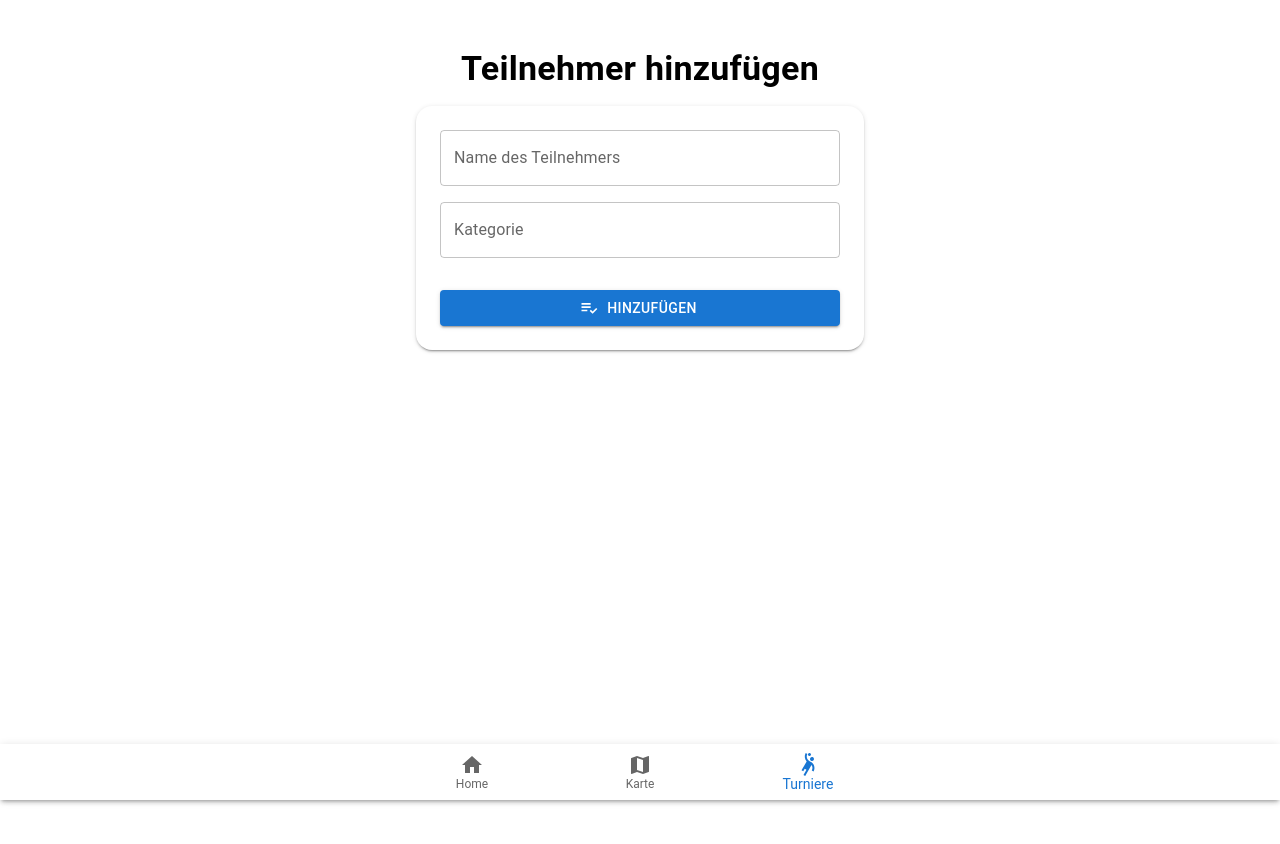
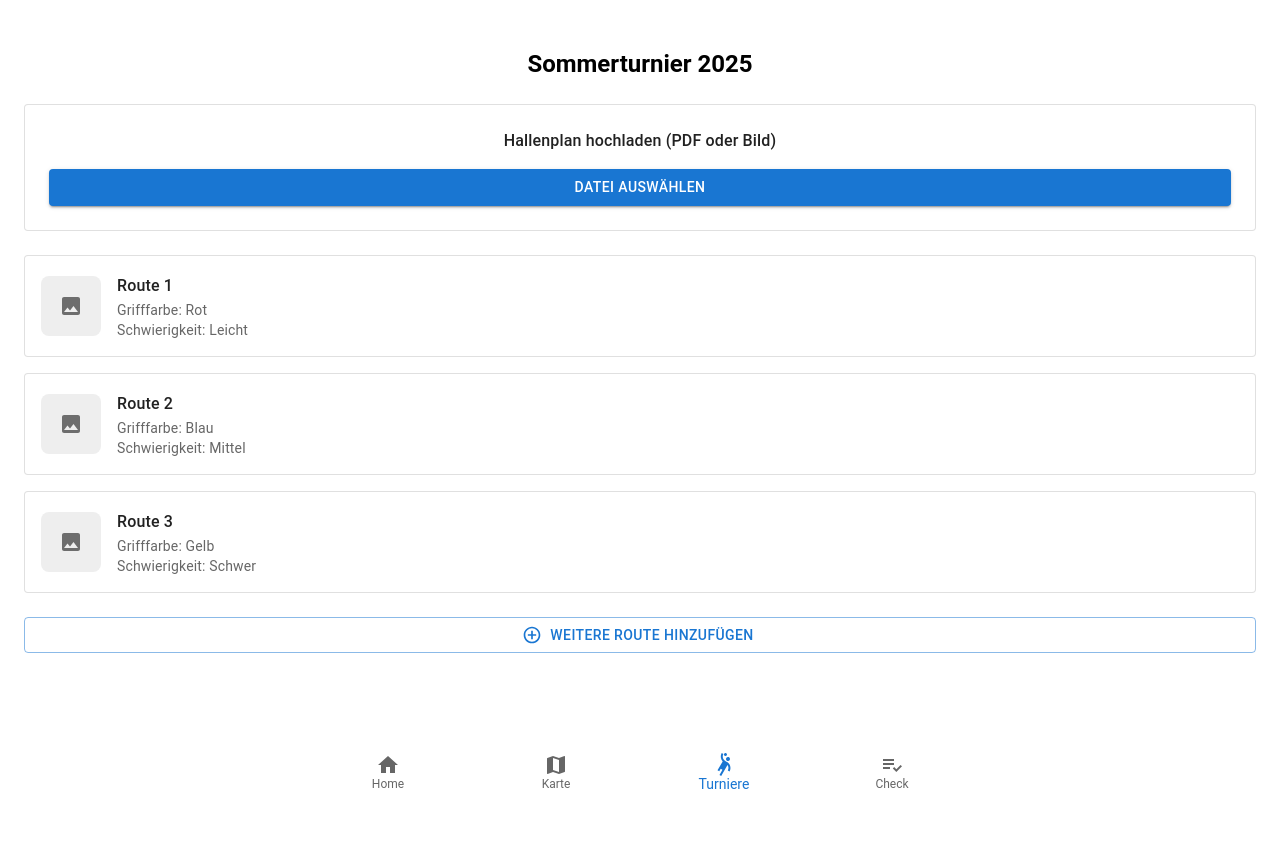
Before and after one commit to JonasFlachmann/ClimbingTurnamentAppPublic, a Next.js app: page /tournament-fill in a window 1280 px wide. Shown: the top 844 px of the page. Built offline with nearby package versions, Linux system fonts and the light colour scheme.

Commit message:
Update tournament-fill.tsx

```diff
--- a/pages/tournament-fill.tsx
+++ b/pages/tournament-fill.tsx
@@ -1,50 +1,160 @@
 import React from "react";
-import { Box, Typography, TextField, Button, Paper, BottomNavigation, BottomNavigationAction } from "@mui/material";
+import {
+  Box,
+  Typography,
+  Button,
+  Paper,
+  TextField,
+  IconButton,
+  BottomNavigation,
+  BottomNavigationAction,
+} from "@mui/material";
 import HomeIcon from "@mui/icons-material/Home";
 import MapIcon from "@mui/icons-material/Map";
 import SportsHandballIcon from "@mui/icons-material/SportsHandball";
 import PlaylistAddCheckIcon from "@mui/icons-material/PlaylistAddCheck";
+import AddCircleOutlineIcon from "@mui/icons-material/AddCircleOutline";
+import ImageIcon from "@mui/icons-material/Image";
 import Link from "next/link";
 import { useRouter } from "next/router";
 
 const TournamentFillPage: React.FC = () => {
   const [value, setValue] = React.useState(2);
-  const router = useRouter();
 
-  const handleAdd = () => {
-    // Teilnehmer hinzufügen...
-    router.push("/tournament-overview");
-  };
+  // Dummy-Routen
+  const dummyRoutes = [
+    { id: 1, name: "Route 1", color: "Rot", difficulty: "Leicht" },
+    { id: 2, name: "Route 2", color: "Blau", difficulty: "Mittel" },
+    { id: 3, name: "Route 3", color: "Gelb", difficulty: "Schwer" },
+  ];
 
   return (
-    <>
-      <Box sx={{ minHeight: "100vh", bgcolor: "background.default", px: 2, pb: 10, pt: 5, display: "flex", flexDirection: "column", alignItems: "center" }}>
-        <Typography variant="h4" sx={{ fontWeight: "bold", mb: 2, textAlign: "center" }}>
-          Teilnehmer hinzufügen
+    <Box
+      sx={{
+        minHeight: "100vh",
+        bgcolor: "background.default",
+        px: 2,
+        pb: 10,
+        pt: 5,
+        display: "flex",
+        flexDirection: "column",
+        gap: 3,
+      }}
+    >
+      {/* Turniername */}
+      <Typography variant="h5" fontWeight="bold" textAlign="center">
+        Sommerturnier 2025
+      </Typography>
+
+      {/* Upload Feld */}
+      <Paper
+        variant="outlined"
+        sx={{
+          p: 3,
+          textAlign: "center",
+          display: "flex",
+          flexDirection: "column",
+          gap: 2,
+        }}
+      >
+        <Typography variant="body1" fontWeight="medium">
+          Hallenplan hochladen (PDF oder Bild)
         </Typography>
-        <Paper elevation={2} sx={{ borderRadius: 4, p: 3, mb: 4, width: "100%", maxWidth: 400 }}>
-          <TextField label="Name des Teilnehmers" fullWidth sx={{ mb: 2 }} />
-          <TextField label="Kategorie" fullWidth sx={{ mb: 2 }} />
-          <Button
-            variant="contained"
-            color="primary"
-            startIcon={<PlaylistAddCheckIcon />}
-            fullWidth
-            sx={{ mt: 2 }}
-            onClick={handleAdd}
+        <Button variant="contained" component="label">
+          Datei auswählen
+          <input type="file" hidden accept=".pdf,image/*" />
+        </Button>
+      </Paper>
+
+      {/* Dummy-Routen */}
+      <Box sx={{ display: "flex", flexDirection: "column", gap: 2 }}>
+        {dummyRoutes.map((route) => (
+          <Paper
+            key={route.id}
+            variant="outlined"
+            sx={{
+              p: 2,
+              display: "flex",
+              alignItems: "center",
+              gap: 2,
+            }}
           >
-            Hinzufügen
-          </Button>
-        </Paper>
+            {/* Bildplatzhalter */}
+            <Box
+              sx={{
+                width: 60,
+                height: 60,
+                bgcolor: "grey.200",
+                display: "flex",
+                alignItems: "center",
+                justifyContent: "center",
+                borderRadius: 2,
+              }}
+            >
+              <ImageIcon color="action" />
+            </Box>
+
+            {/* Infos */}
+            <Box sx={{ flexGrow: 1 }}>
+              <Typography variant="subtitle1" fontWeight="medium">
+                {route.name}
+              </Typography>
+              <Typography variant="body2" color="text.secondary">
+                Grifffarbe: {route.color}
+              </Typography>
+              <Typography variant="body2" color="text.secondary">
+                Schwierigkeit: {route.difficulty}
+              </Typography>
+            </Box>
+          </Paper>
+        ))}
+
+        {/* Add-Button */}
+        <Button
+          startIcon={<AddCircleOutlineIcon />}
+          variant="outlined"
+          fullWidth
+          sx={{ mt: 1 }}
+        >
+          Weitere Route hinzufügen
+        </Button>
       </Box>
-      <Paper sx={{ position: "fixed", bottom: 0, left: 0, right: 0, zIndex: 100 }} elevation={3}>
-        <BottomNavigation showLabels value={value} onChange={(_, newValue) => setValue(newValue)}>
-          <BottomNavigationAction label="Home" icon={<HomeIcon />} component={Link} href="/home" />
-          <BottomNavigationAction label="Karte" icon={<MapIcon />} component={Link} href="/map" />
-          <BottomNavigationAction label="Turniere" icon={<SportsHandballIcon />} component={Link} href="/tournament-overview" />
-        </BottomNavigation>
-      </Paper>
-    </>
+
+      {/* Footer Navigation (wie in home.tsx) */}
+      <BottomNavigation
+        showLabels
+        value={value}
+        onChange={(event, newValue) => {
+          setValue(newValue);
+        }}
+        sx={{ position: "fixed", bottom: 0, left: 0, right: 0 }}
+      >
+        <BottomNavigationAction
+          label="Home"
+          icon={<HomeIcon />}
+          component={Link}
+          href="/"
+        />
+        <BottomNavigationAction
+          label="Karte"
+          icon={<MapIcon />}
+          component={Link}
+          href="/map"
+        />
+        <BottomNavigationAction
+          label="Turniere"
+          icon={<SportsHandballIcon />}
+          component={Link}
+          href="/tournament"
+        />
+        <BottomNavigationAction
+          label="Check"
+          icon={<PlaylistAddCheckIcon />}
+          component={Link}
+          href="/tournament-overview"
+        />
+      </BottomNavigation>
+    </Box>
   );
 };
 
```
